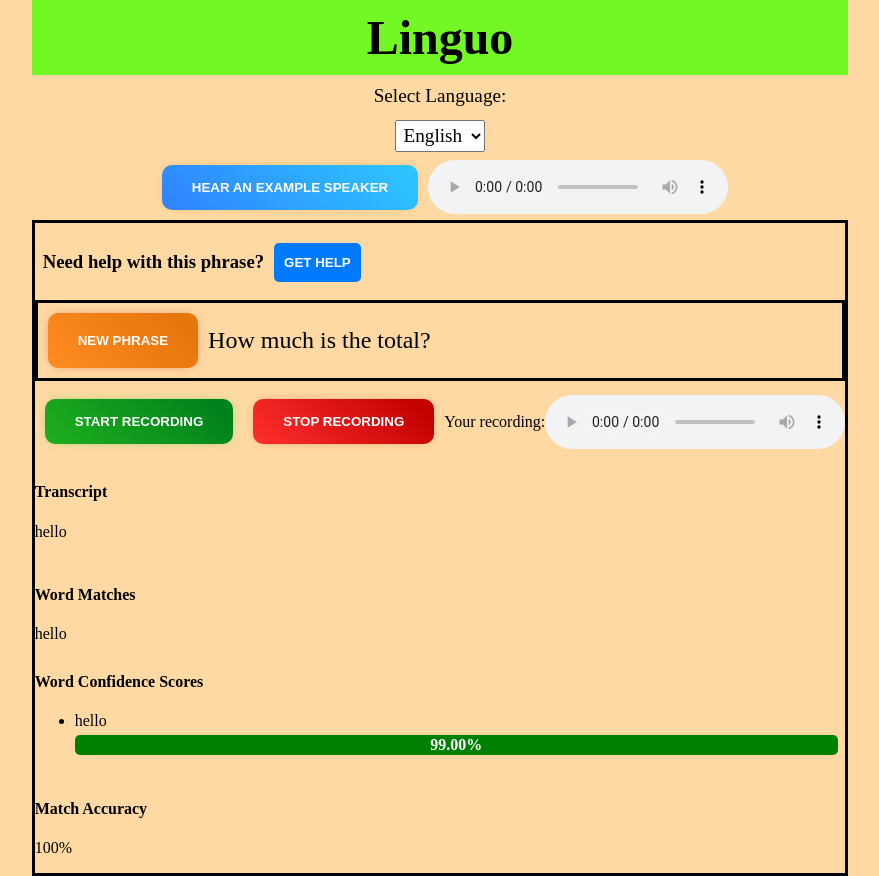
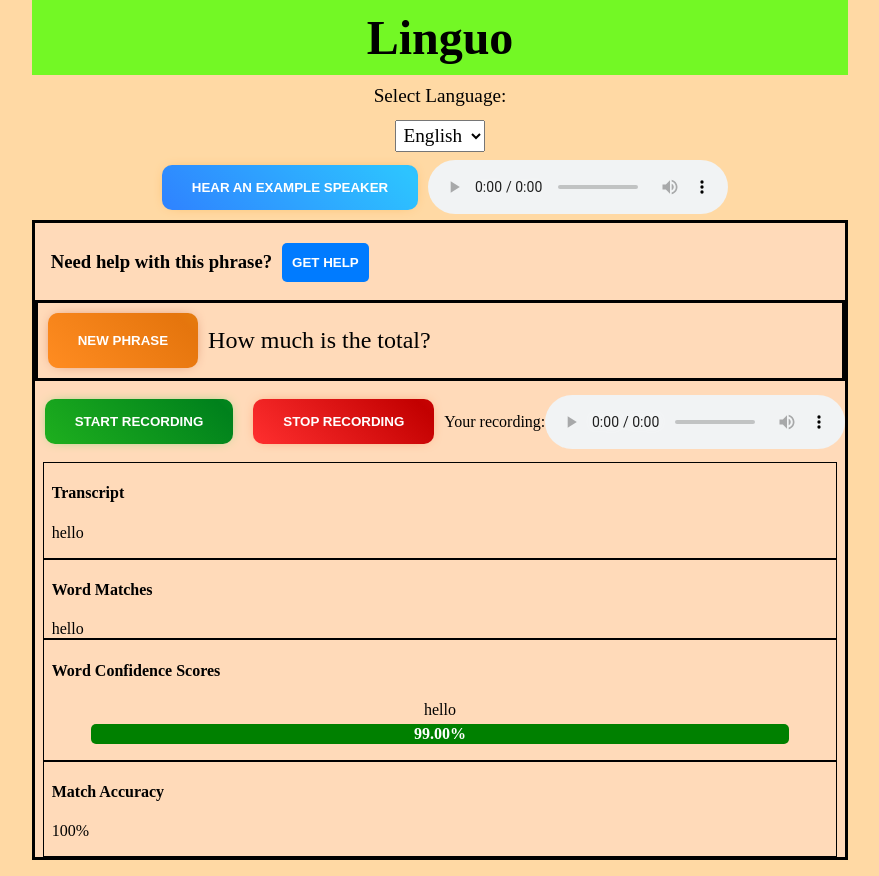
Before and after one commit to SloaneTribble/linguo, an Angular app in the folder angular-app/linguo-app/: page / in a window 1280 px wide. Shown: the whole page, without its empty margins (200-1079 px from the left). Built offline with nearby package versions, Linux system fonts and the light colour scheme; no server answers.

Commit message:
continue polishing style -- starting to look good!

```diff
--- a/angular-app/linguo-app/src/app/app.component.css
+++ b/angular-app/linguo-app/src/app/app.component.css
@@ -10,12 +10,12 @@ body {
   height: 100vh; /* Ensure full viewport height */
   margin: 0; /* Remove default margin */
   box-sizing: border-box;
-  background-color: #F09819; /* Your background color */
+  background-color: #F09819;
 }
 
 body{
     min-height: 100vh;
-    background-color: #F09819;
+    background-color: #d2bda0;
 
 }
 *,
--- a/angular-app/linguo-app/src/app/audio-recorder/audio-recorder.component.css
+++ b/angular-app/linguo-app/src/app/audio-recorder/audio-recorder.component.css
@@ -6,12 +6,15 @@
   gap: 8px;
   align-content: center;
   justify-content: center;
+  display: flex;
+  flex-direction: column;
+  background-color: peachpuff;
 
 }
 
 .get-help-container {
   margin-top: 10px;
-  margin-left: .5rem;
+  margin-left: 1rem;
   display: flex;
 }
 
@@ -59,6 +62,8 @@ pre {
     line-height: 20px; /* Vertically center the text */
     overflow: hidden; /* Ensure text doesn’t overflow outside the bar */
     font-weight: bold; /* Make the text more readable */
+    max-width: 90%;
+    justify-self: center;
   }
 
 .phrase-container{
@@ -124,3 +129,18 @@ pre {
     box-shadow: 0px 0px 14px -7px #ac2800;
     background-image: linear-gradient(45deg, #ff8c21 0%, #e5750d  51%, #e5ab0d  100%);
   }
+
+  .word-analysis-container{
+    padding: 0 .5rem;
+  }
+
+  ul{
+    list-style-type:none;
+    padding-left: 0;
+    text-align: center;
+  }
+
+  .transcript-container, .word-match-container, .confidence-scores-container, .match-accuracy-container{
+    border: solid black 1px;
+    padding: 0 .5rem;
+  }
--- a/angular-app/linguo-app/src/app/audio-recorder/audio-recorder.component.html
+++ b/angular-app/linguo-app/src/app/audio-recorder/audio-recorder.component.html
@@ -6,7 +6,6 @@
   </div>
 
   <div class="help-text-container" *ngIf="helpText">
-    <h4>Advice for properly saying "{{ phrase }}"</h4>
       <pre>{{ helpText }}</pre>
   </div>
 
@@ -25,17 +24,21 @@
     <audio *ngIf="audioURL" [src]="audioURL" controls></audio>
   </div>
 </div>
-<div *ngIf="transcript">
+
+<div class="word-analysis-container">
+
+
+<div class="transcript-container" *ngIf="transcript">
   <h4>Transcript</h4>
   <p>{{ transcript }}</p>
 </div>
 
-<div *ngIf="wordMatches.length > 0">
+<div class="word-match-container" *ngIf="wordMatches.length > 0">
   <h4>Word Matches</h4>
   {{wordMatches}}
 </div>
 
-<div *ngIf="wordConfidenceDetails.length > 0">
+<div class="confidence-scores-container"  *ngIf="wordConfidenceDetails.length > 0">
   <h4>Word Confidence Scores</h4>
   <ul>
     <li *ngFor="let detail of wordConfidenceDetails">
@@ -48,10 +51,13 @@
   </ul>
 </div>
 
-
-
-<div *ngIf="matchAccuracy >= 0">
+<div class="match-accuracy-container" *ngIf="matchAccuracy >= 0">
   <h4>Match Accuracy</h4>
   <p>{{ matchAccuracy }}%</p>
 </div>
+
 </div>
+
+
+
+</div>
```
